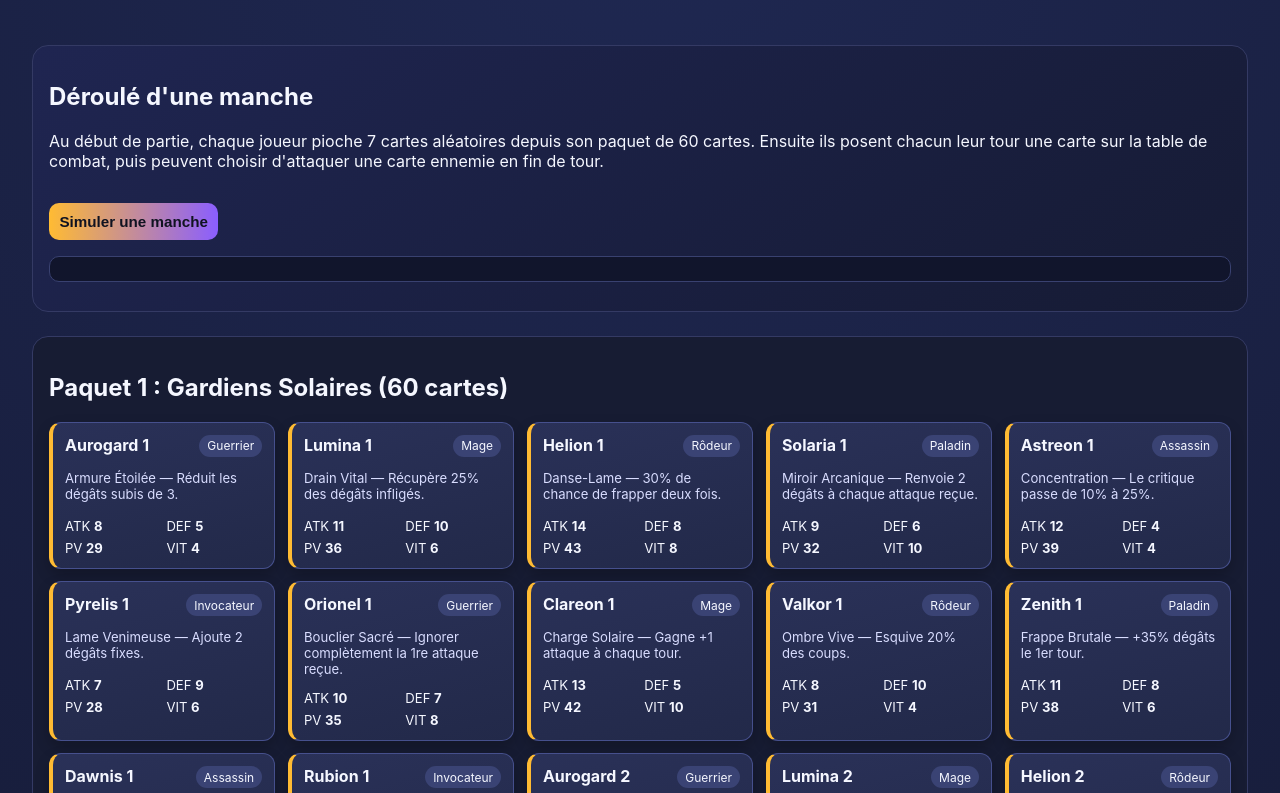
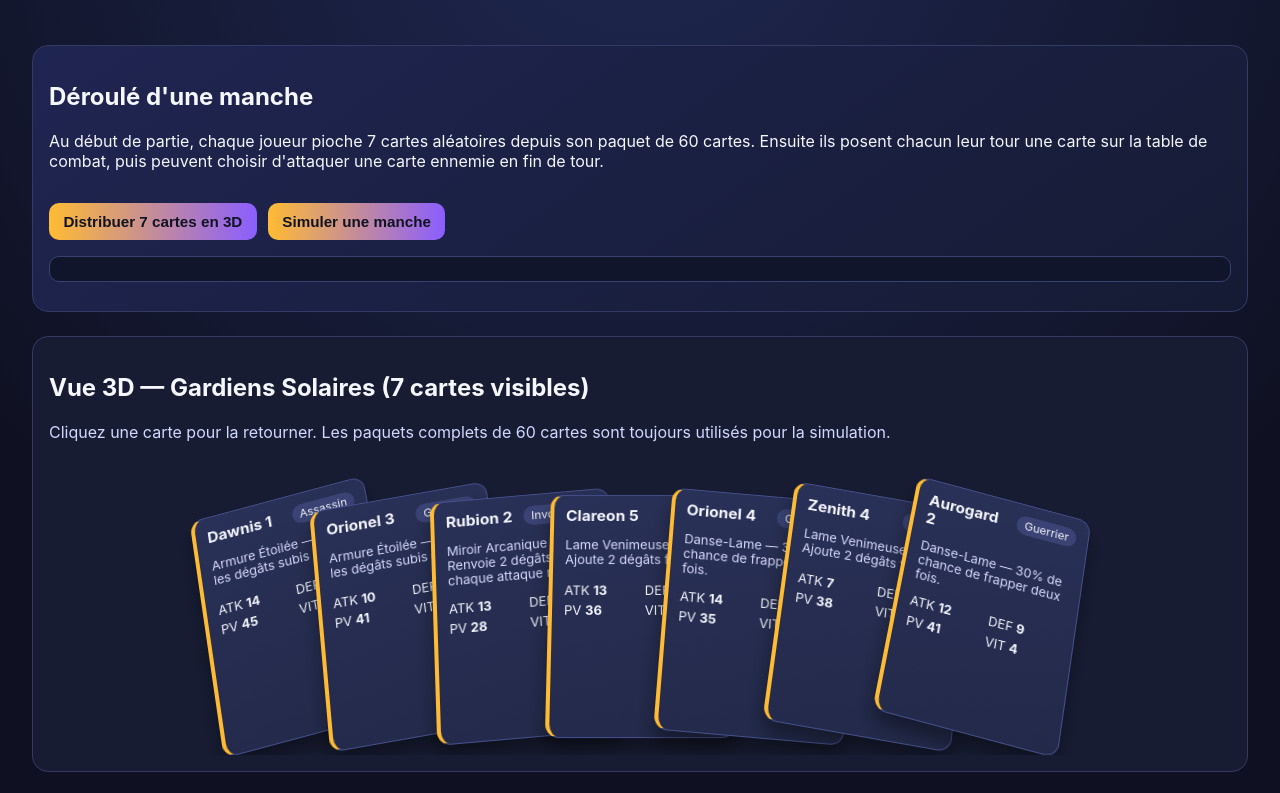
Before and after one commit to cfddf486w5-crypto/Jeux-de-carte, a plain HTML site: page index.html in a window 1280 px wide. Shown: the part 137-930 px from the top of the page. Drawn offline with Linux system fonts and the light colour scheme.

Commit message:
Transforme l'interface en vue 3D avec mains de 7 cartes

```diff
--- a/app.js
+++ b/app.js
@@ -43,20 +43,52 @@ function createDeck(prefix, themes, offset) {
 const deckA = createDeck("SOL", ["Aurogard", "Lumina", "Helion", "Solaria", "Astreon", "Pyrelis", "Orionel", "Clareon", "Valkor", "Zenith", "Dawnis", "Rubion"], 1);
 const deckB = createDeck("OMB", ["Nocthar", "Umbrys", "Néantor", "Morbane", "Velkar", "Shadriel", "Sépulor", "Duskhan", "Obscuron", "Vesper", "Nyxor", "Drakmor"], 5);
 
-function renderDeck(targetId, deck) {
+function pickRandomHand(deck, size = 7) {
+  const copy = [...deck];
+  for (let i = copy.length - 1; i > 0; i--) {
+    const j = Math.floor(Math.random() * (i + 1));
+    [copy[i], copy[j]] = [copy[j], copy[i]];
+  }
+  return copy.slice(0, size);
+}
+
+function renderHand3D(targetId, hand, factionName) {
   const container = document.getElementById(targetId);
+  container.innerHTML = "";
   const tpl = document.getElementById("cardTemplate");
-  deck.forEach((card) => {
+
+  hand.forEach((card, index) => {
     const fragment = tpl.content.cloneNode(true);
-    fragment.querySelector(".card-name").textContent = `${card.name}`;
+    const cardNode = fragment.querySelector(".card-3d");
+    cardNode.style.setProperty("--i", index - Math.floor(hand.length / 2));
+    cardNode.style.setProperty("--rotate", `${(index - Math.floor(hand.length / 2)) * 5}deg`);
+
+    fragment.querySelector(".card-name").textContent = card.name;
     fragment.querySelector(".card-class").textContent = card.className;
     fragment.querySelector(".card-ability").textContent = `${card.ability.name} — ${card.ability.text}`;
     fragment.querySelector(".atk").textContent = card.attack;
     fragment.querySelector(".def").textContent = card.defense;
     fragment.querySelector(".hp").textContent = card.hp;
     fragment.querySelector(".spd").textContent = card.speed;
+    fragment.querySelector(".faction").textContent = factionName;
+    fragment.querySelector(".card-id").textContent = card.id;
+
+    const toggleFlip = () => cardNode.classList.toggle("is-flipped");
+    cardNode.addEventListener("click", toggleFlip);
+    cardNode.addEventListener("keydown", (event) => {
+      if (event.key === "Enter" || event.key === " ") {
+        event.preventDefault();
+        toggleFlip();
+      }
+    });
+
     container.appendChild(fragment);
   });
+}
+
+function dealHands() {
+  renderHand3D("deckA", pickRandomHand(deckA, 7), "Gardiens Solaires");
+  renderHand3D("deckB", pickRandomHand(deckB, 7), "Légion Ombreuse");
 }
 
 function toState(card) {
@@ -131,18 +163,6 @@ function battle(cardA, cardB) {
   };
 }
 
-renderDeck("deckA", deckA);
-renderDeck("deckB", deckB);
-
-function pickRandomHand(deck, size = 7) {
-  const copy = [...deck];
-  for (let i = copy.length - 1; i > 0; i--) {
-    const j = Math.floor(Math.random() * (i + 1));
-    [copy[i], copy[j]] = [copy[j], copy[i]];
-  }
-  return copy.slice(0, size);
-}
-
 function simulateRound(deckMain, deckOpponent) {
   const mainHand = pickRandomHand(deckMain, 7);
   const opponentHand = pickRandomHand(deckOpponent, 7);
@@ -192,8 +212,11 @@ function simulateRound(deckMain, deckOpponent) {
   };
 }
 
+document.getElementById("dealBtn").addEventListener("click", dealHands);
 document.getElementById("fightBtn").addEventListener("click", () => {
   const result = simulateRound(deckA, deckB);
   document.getElementById("battleResult").textContent = result.summary;
   document.getElementById("battleLog").textContent = result.logs.join("\n");
 });
+
+dealHands();
--- a/index.html
+++ b/index.html
@@ -20,24 +20,31 @@
         Ensuite ils posent chacun leur tour une carte sur la table de combat, puis peuvent choisir
         d'attaquer une carte ennemie en fin de tour.
       </p>
+      <div class="action-row">
+        <button id="dealBtn">Distribuer 7 cartes en 3D</button>
         <button id="fightBtn">Simuler une manche</button>
+      </div>
       <div id="battleResult" class="battle-result"></div>
       <pre id="battleLog" class="battle-log"></pre>
     </section>
 
     <section>
-      <h2>Paquet 1 : Gardiens Solaires (60 cartes)</h2>
-      <div id="deckA" class="deck-grid"></div>
+      <h2>Vue 3D — Gardiens Solaires (7 cartes visibles)</h2>
+      <p class="hint">Cliquez une carte pour la retourner. Les paquets complets de 60 cartes sont toujours utilisés pour la simulation.</p>
+      <div id="deckA" class="hand-3d"></div>
     </section>
 
     <section>
-      <h2>Paquet 2 : Légion Ombreuse (60 cartes)</h2>
-      <div id="deckB" class="deck-grid"></div>
+      <h2>Vue 3D — Légion Ombreuse (7 cartes visibles)</h2>
+      <p class="hint">Main distribuée aléatoirement à chaque clic sur « Distribuer 7 cartes en 3D ».</p>
+      <div id="deckB" class="hand-3d"></div>
     </section>
   </main>
 
   <template id="cardTemplate">
-    <article class="card">
+    <article class="card-3d" tabindex="0" role="button" aria-label="Retourner la carte">
+      <div class="card-inner">
+        <div class="card-face card-front">
           <div class="card-header">
             <h3 class="card-name"></h3>
             <span class="card-class"></span>
@@ -49,6 +56,13 @@
             <li>PV <strong class="hp"></strong></li>
             <li>VIT <strong class="spd"></strong></li>
           </ul>
+        </div>
+        <div class="card-face card-back">
+          <p class="faction"></p>
+          <p class="card-id"></p>
+          <p class="back-mark">ARÈNE DES HÉROS</p>
+        </div>
+      </div>
     </article>
   </template>
 
--- a/styles.css
+++ b/styles.css
@@ -41,30 +41,19 @@ section {
   background: linear-gradient(145deg, #1f2551, #161b34);
 }
 
-.selectors {
-  display: grid;
-  grid-template-columns: repeat(auto-fit, minmax(220px, 1fr));
-  gap: 1rem;
-}
-
-label {
-  display: grid;
-  gap: 0.4rem;
-  font-size: 0.95rem;
-}
-
-select,
-button {
-  border-radius: 10px;
-  border: 1px solid #4e568d;
-  padding: 0.65rem;
-  font-size: 0.95rem;
+.action-row {
+  display: flex;
+  flex-wrap: wrap;
+  gap: 0.7rem;
 }
 
 button {
+  border-radius: 10px;
+  border: none;
+  padding: 0.65rem 0.9rem;
+  font-size: 0.95rem;
   margin-top: 1rem;
   background: linear-gradient(90deg, var(--accent-a), var(--accent-b));
-  border: none;
   color: #101321;
   font-weight: 700;
   cursor: pointer;
@@ -91,18 +80,78 @@ button:hover {
   white-space: pre-wrap;
 }
 
-.deck-grid {
-  display: grid;
-  grid-template-columns: repeat(auto-fill, minmax(190px, 1fr));
-  gap: 0.8rem;
+.hint {
+  color: #d2d8ff;
+  margin-top: 0;
 }
 
-.card {
+.hand-3d {
+  perspective: 1200px;
+  min-height: 280px;
+  display: flex;
+  justify-content: center;
+  align-items: center;
+  gap: 0;
+  overflow-x: auto;
+  padding: 1.2rem 0.4rem 1.4rem;
+}
+
+.card-3d {
+  width: 185px;
+  height: 255px;
+  position: relative;
+  flex: 0 0 auto;
+  margin-left: -70px;
+  transform-style: preserve-3d;
+  transform: translateY(8px) rotateZ(var(--rotate)) rotateX(18deg);
+  transition: transform 200ms ease;
+  cursor: pointer;
+}
+
+.card-3d:first-child {
+  margin-left: 0;
+}
+
+.card-3d:hover,
+.card-3d:focus-visible {
+  transform: translateY(-20px) rotateZ(var(--rotate)) rotateX(4deg) scale(1.06);
+  z-index: 10;
+  outline: none;
+}
+
+.card-inner {
+  position: absolute;
+  inset: 0;
+  transform-style: preserve-3d;
+  transition: transform 0.55s ease;
+}
+
+.card-3d.is-flipped .card-inner {
+  transform: rotateY(180deg);
+}
+
+.card-face {
+  position: absolute;
+  inset: 0;
+  border-radius: 14px;
+  border: 1px solid #46508d;
+  backface-visibility: hidden;
+  box-shadow: 0 12px 20px rgb(0 0 0 / 40%);
+  padding: 0.75rem;
+}
+
+.card-front {
   background: linear-gradient(165deg, #2a3158, var(--card));
-  border: 1px solid #46508d;
-  border-radius: 12px;
-  padding: 0.75rem;
-  box-shadow: 0 6px 14px rgb(0 0 0 / 22%);
+}
+
+.card-back {
+  transform: rotateY(180deg);
+  display: grid;
+  align-content: center;
+  justify-items: center;
+  text-align: center;
+  gap: 0.2rem;
+  background: radial-gradient(circle at 30% 20%, #4d58a2 0%, #1a1f41 55%, #12162f 100%);
 }
 
 .card-header {
@@ -140,10 +189,22 @@ button:hover {
   font-size: 0.82rem;
 }
 
-#deckA .card {
+.faction {
+  font-weight: 700;
+  font-size: 0.9rem;
+}
+
+.card-id,
+.back-mark {
+  color: #e4e7ff;
+  opacity: 0.9;
+  font-size: 0.8rem;
+}
+
+#deckA .card-front {
   border-left: 4px solid var(--accent-a);
 }
 
-#deckB .card {
+#deckB .card-front {
   border-left: 4px solid var(--accent-b);
 }
```
Lines whose indentation alone changed are shown as unchanged.
